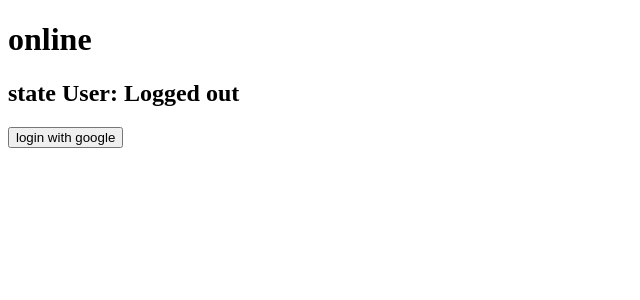
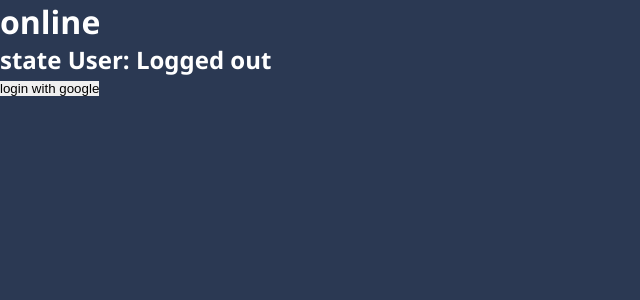
Before and after one commit to sjblurton/big6-typescript, a Next.js app: page / in a window 1280 px wide. Shown: the top 300 px of the page, without its empty margins (0-640 px from the left). Built offline with nearby package versions, Linux system fonts and the light colour scheme; no server answers.

Commit message:
bug fix: login/logout redirect working good.

```diff
--- a/src/components/layout/basic/index.tsx
+++ b/src/components/layout/basic/index.tsx
@@ -1,3 +1,6 @@
+import { useRouter } from "next/router";
+import { useContext, useEffect } from "react";
+import { AuthContext } from "src/state/auth-context";
 import { createGlobalStyle } from "styled-components";
 
 export const GlobalStyle = createGlobalStyle`
@@ -23,6 +26,14 @@ export const GlobalStyle = createGlobalStyle`
 `;
 
 export const BasicLayout = ({ children }: { children: any }) => {
+  const { user } = useContext(AuthContext);
+  const router = useRouter();
+
+  useEffect(() => {
+    if (!user && router.pathname !== "/") router.push("/");
+    if (user && router.pathname === "/") router.push("/dashboard");
+  }, [user]); //eslint-disable-line
+
   return (
     <>
       <GlobalStyle />
--- a/src/pages/_app.tsx
+++ b/src/pages/_app.tsx
@@ -1,4 +1,5 @@
 import type { AppProps } from "next/app";
+import { BasicLayout } from "src/components/layout/basic";
 import { theme } from "src/styles/theme";
 import { ThemeProvider } from "styled-components";
 import { AuthProvider } from "../state/auth-context";
@@ -10,7 +11,9 @@ function MyApp({ Component, pageProps }: AppProps) {
       <ThemeProvider theme={theme}>
         <AuthProvider>
           <FirestoreProvider>
-            <Component {...pageProps} />
+            <BasicLayout>
+              <Component {...pageProps} />
+            </BasicLayout>
           </FirestoreProvider>
         </AuthProvider>
       </ThemeProvider>
--- a/src/pages/index.tsx
+++ b/src/pages/index.tsx
@@ -1,17 +1,16 @@
 import type { NextPage } from "next";
+import { useRouter } from "next/router";
 import { useContext } from "react";
 import Seo from "../components/layout/seo/seo";
 import { AuthContext } from "../state/auth-context";
 
 const Home: NextPage = () => {
-  const { user, loading, error, login } = useContext(AuthContext);
+  const { user, loading, login } = useContext(AuthContext);
 
   if (loading) {
     return <h1>Loading..</h1>;
   }
-  if (error !== undefined) {
-    return <h1>{error}</h1>;
-  }
+
   return (
     <div>
       <Seo title="Home" />
--- a/src/state/auth-context.tsx
+++ b/src/state/auth-context.tsx
@@ -56,8 +56,7 @@ export const AuthProvider = (props: any) => {
   const login = async () => {
     setLoading(true);
     try {
-      const { user } = await googleLogin();
-      console.log("from use-login: ", user);
+      await googleLogin();
       setLoading(false);
     } catch (firebaseError: unknown) {
       setError(getErrorMessage(firebaseError));
```
